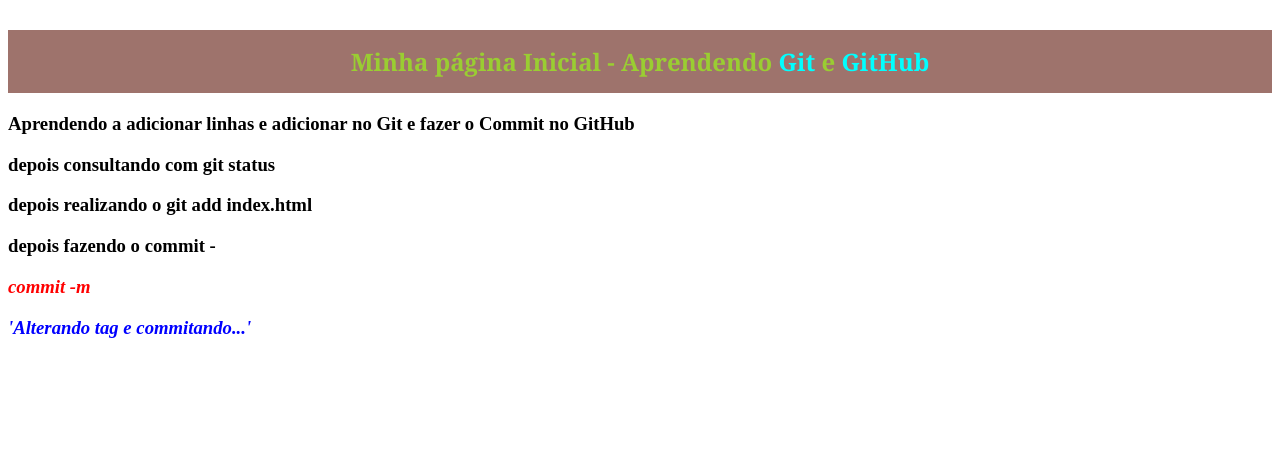
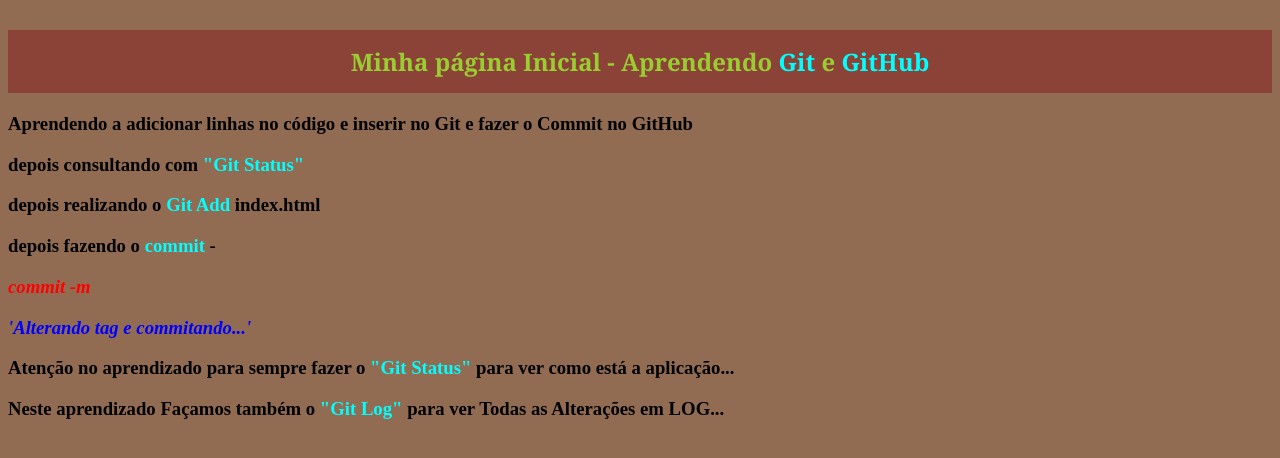
Before and after one commit to Hamamellis/projeto-curso-git, a plain HTML site: page index.html in a window 1280 px wide. Drawn offline with Linux system fonts and the light colour scheme.

Commit message:
Inserindo novas Tags "H3" e Estilizando palavras chaves com "CSS" na Tag "span"

```diff
--- a/css/style.css
+++ b/css/style.css
@@ -5,7 +5,7 @@
     margin-top: 30px;
     padding-top: 15px;
     padding-bottom: 15px;
-    background-color: rgb(158, 115, 108);
+    background-color: rgb(139, 66, 55);
 }
 span{
     color: aqua;
@@ -18,3 +18,7 @@
 .commit{
     color: red;
 }
+
+body{
+    background-color: rgb(145, 108, 83);
+}
--- a/index.html
+++ b/index.html
@@ -7,12 +7,18 @@
         <link rel="stylesheet" type="text/css" href="css/style.css">
     </head>
     <body>
+
         <h2 class="tituloinicial">Minha página Inicial - Aprendendo
             <span>Git</span> e <span>GitHub</span></h2>
 
-            <h3>Aprendendo a adicionar linhas e adicionar no Git e fazer o Commit no GitHub</h3>
-            <h3>depois consultando com git status</h3>
-            <h3>depois realizando o git add index.html</h3>
-            <h3>depois fazendo o commit - <p class="commit"> commit -m </p> <p>'Alterando tag e commitando...'</p></h3>
+
+            <h3>Aprendendo a adicionar linhas no código e inserir no Git e fazer o Commit no GitHub</h3>
+            <h3>depois consultando com <span>"Git Status"</span></h3>
+            <h3>depois realizando o <span>Git Add</span> index.html</h3>
+            <h3>depois fazendo o <span>commit</span> - <p class="commit"> commit -m </p> <p>'Alterando tag e commitando...'</p></h3>
+            <h3>Atenção no aprendizado para sempre fazer o <span>"Git Status"</span> para ver como está a aplicação...</h3>
+
+
+            <h3>Neste aprendizado Façamos também o <span>"Git Log"</span> para ver Todas as Alterações em LOG...</h3>
     </body>
 </html>
```
